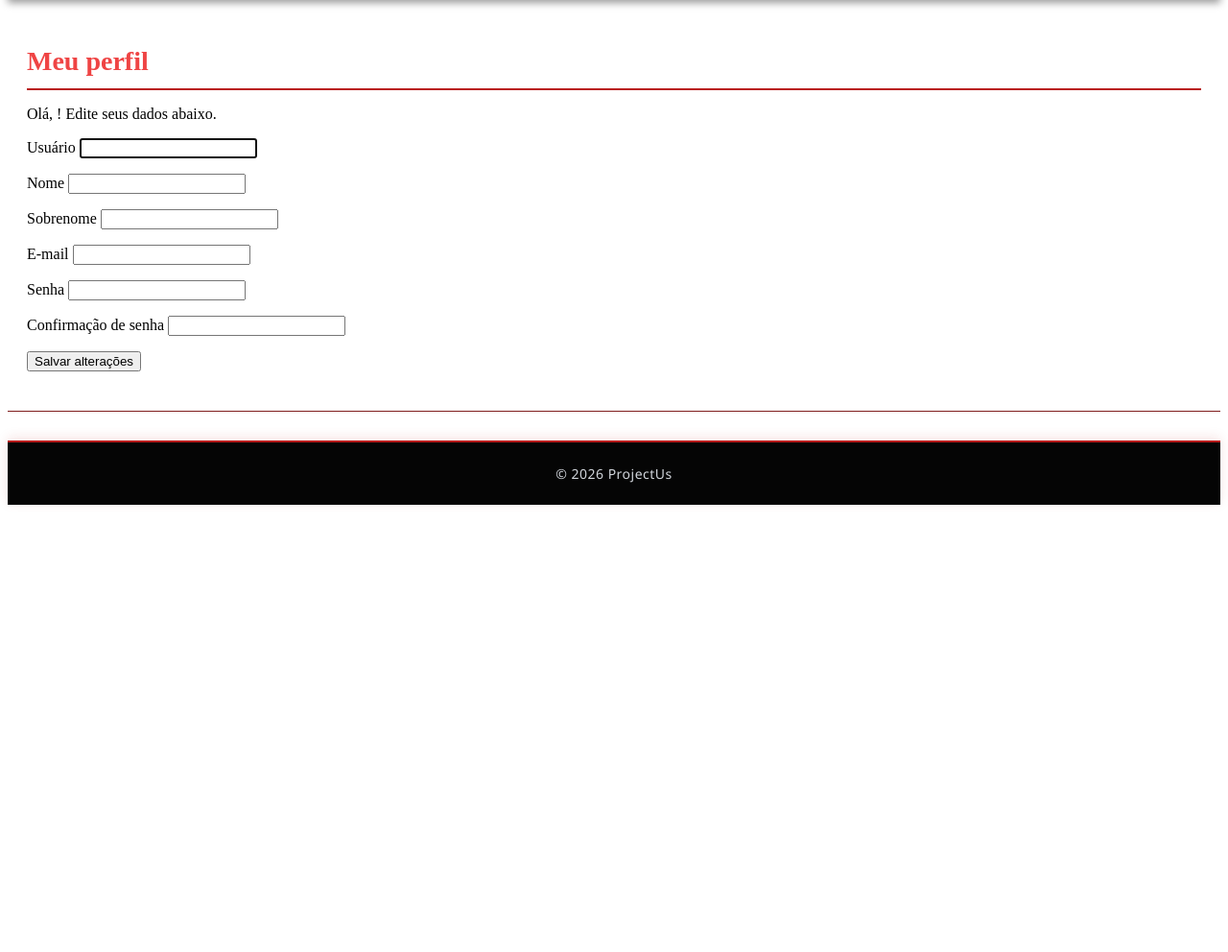
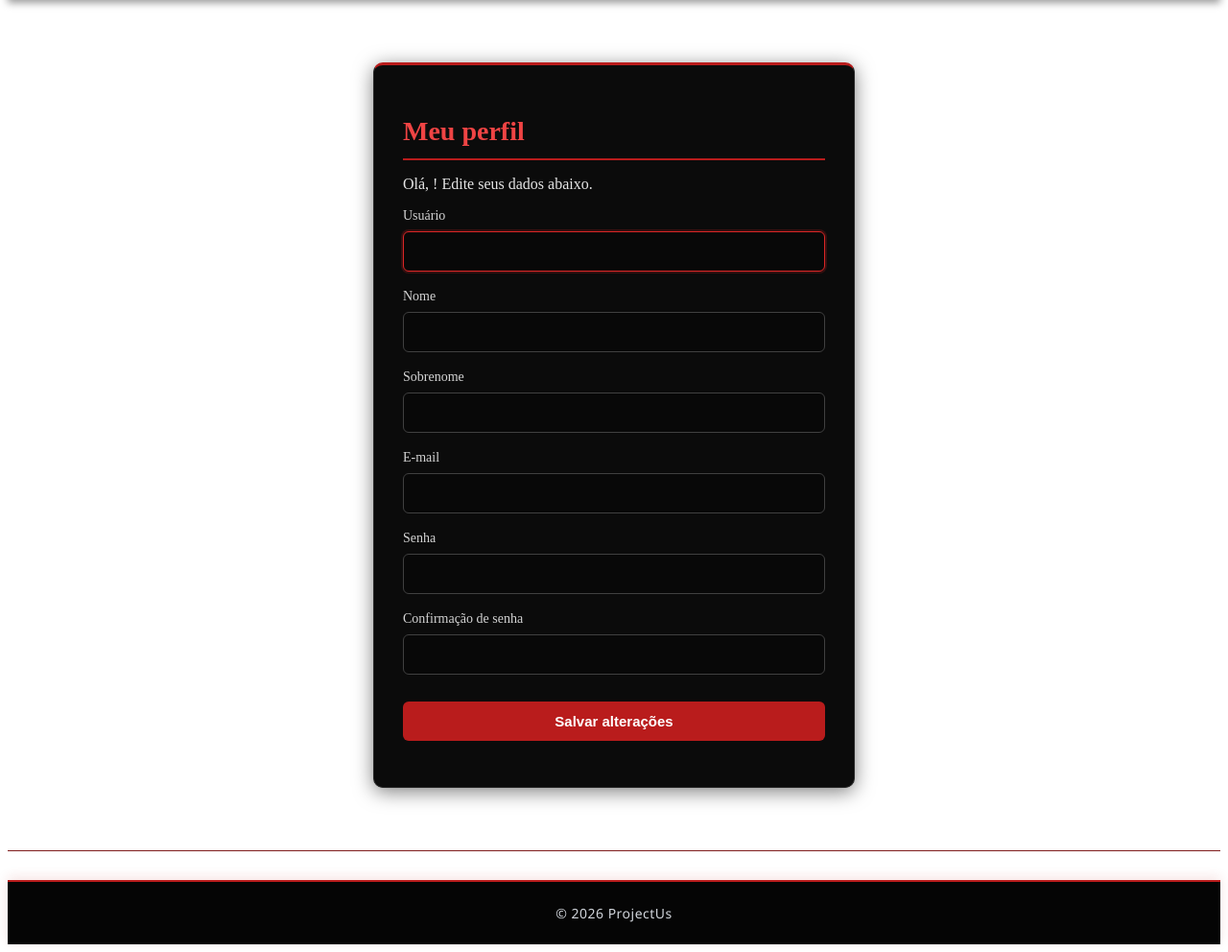
Before and after one commit to Natarjj/projeto-django, a Django app: page /register/ in a window 1280 px wide. Shown: the part 137-1129 px from the top of the page at 96% size. Before the commit the page ends 663 px from the top, so only its background shows below. Run offline with Django 5.2, Linux system fonts and the light colour scheme.

Commit message:
Atualizar o style.css

```diff
--- a/projectus/static/projectus/css/style.css
+++ b/projectus/static/projectus/css/style.css
@@ -646,3 +646,154 @@ aside > div p {
         font-size: 12px;
     }
 }
+
+/* ===== PÁGINA DE LOGIN - PROJECTUS ===== */
+
+/* Seção principal de autenticação */
+main section {
+    max-width: 440px;
+    margin: 40px auto;
+    background-color: #0b0b0b;
+    border: 1px solid #292929;
+    border-top: 3px solid #b91c1c;
+    border-radius: 10px;
+    padding: 30px;
+    box-shadow: 0 4px 20px rgba(0, 0, 0, 0.5);
+    color: #e5e5e5;
+}
+
+/* Título da página (Login) */
+main section h1 {
+    color: #f5f5f5;
+    font-size: 26px;
+    font-weight: 700;
+    margin-top: 0;
+    margin-bottom: 24px;
+    text-align: center;
+    border-bottom: 2px solid #7f1d1d;
+    padding-bottom: 12px;
+}
+
+/* Estilização padrão dos parágrafos gerados pelo Django (form.as_p) */
+main section form p {
+    margin-bottom: 18px;
+}
+
+/* Rótulos dos campos (Labels) */
+main section form label {
+    display: block;
+    color: #d4d4d4;
+    font-size: 14px;
+    font-weight: 500;
+    margin-bottom: 8px;
+}
+
+/* Inputs de texto, email e senha gerados pelo Django */
+main section form input[type="text"],
+main section form input[type="password"],
+main section form input[type="email"] {
+    box-sizing: border-box;
+    width: 100%;
+    padding: 12px 14px;
+    color: #f5f5f5;
+    background-color: #080808;
+    border: 1px solid #404040;
+    border-radius: 6px;
+    outline: none;
+    font: inherit;
+    font-size: 14px;
+    transition: border-color 0.2s ease, box-shadow 0.2s ease;
+}
+
+/* Efeito de foco nos inputs */
+main section form input[type="text"]:focus,
+main section form input[type="password"]:focus,
+main section form input[type="email"]:focus {
+    border-color: #dc2626;
+    box-shadow: 0 0 0 2px rgba(220, 38, 38, 0.2);
+}
+
+/* Textos de ajuda e erros do formulário do Django */
+main section form .helptext {
+    display: block;
+    font-size: 12px;
+    color: #a1a1aa;
+    margin-top: 6px;
+    line-height: 1.4;
+}
+
+main section form .errorlist {
+    list-style: none;
+    padding: 0;
+    margin: 6px 0 0;
+    color: #f87171;
+    font-size: 13px;
+}
+
+/* Botão de envio (Entrar) */
+main section form button[type="submit"] {
+    width: 100%;
+    background-color: #b91c1c;
+    color: #ffffff;
+    border: none;
+    border-radius: 6px;
+    padding: 12px;
+    font-size: 15px;
+    font-weight: 600;
+    cursor: pointer;
+    transition: background-color 0.3s ease, transform 0.1s ease;
+    margin-top: 10px;
+}
+
+main section form button[type="submit"]:hover {
+    background-color: #dc2626;
+}
+
+main section form button[type="submit"]:active {
+    transform: scale(0.99);
+}
+
+/* Lista de links auxiliares (Cadastre-se / Esqueceu a senha) */
+main section ul {
+    list-style: none;
+    padding: 0;
+    margin: 24px 0 0;
+    text-align: center;
+    border-top: 1px solid #292929;
+    padding-top: 20px;
+}
+
+main section ul li {
+    font-size: 13px;
+    color: #a1a1aa;
+    margin-bottom: 10px;
+}
+
+main section ul li:last-child {
+    margin-bottom: 0;
+}
+
+/* Links de navegação secundária */
+main section ul a {
+    color: #ef4444;
+    text-decoration: none;
+    font-weight: 500;
+    transition: color 0.2s ease;
+}
+
+main section ul a:hover {
+    color: #fca5a5;
+    text-decoration: underline;
+}
+
+/* Responsividade para telas menores */
+@media (max-width: 600px) {
+    main section {
+        margin: 20px 12px;
+        padding: 20px;
+    }
+
+    main section h1 {
+        font-size: 22px;
+    }
+}
```
